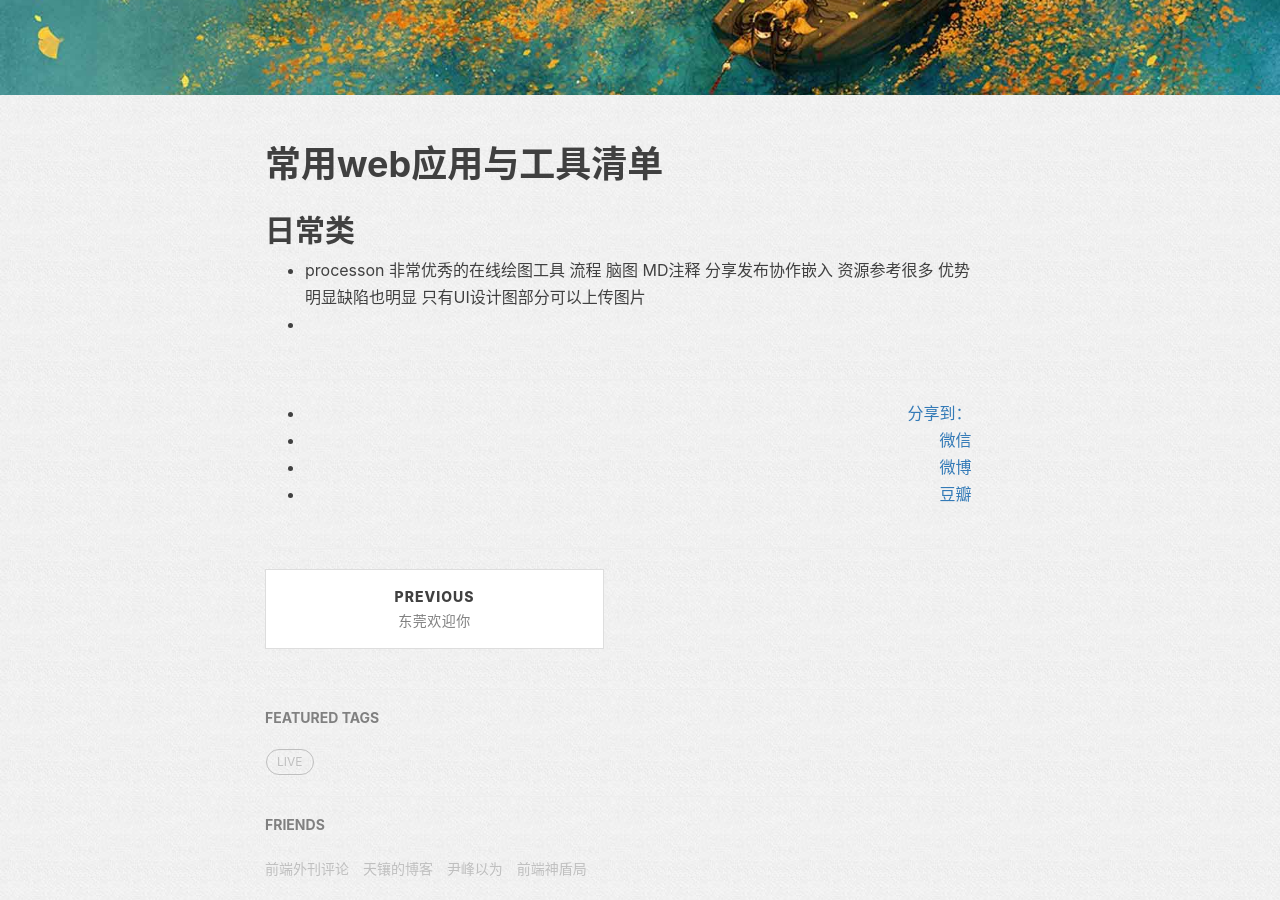
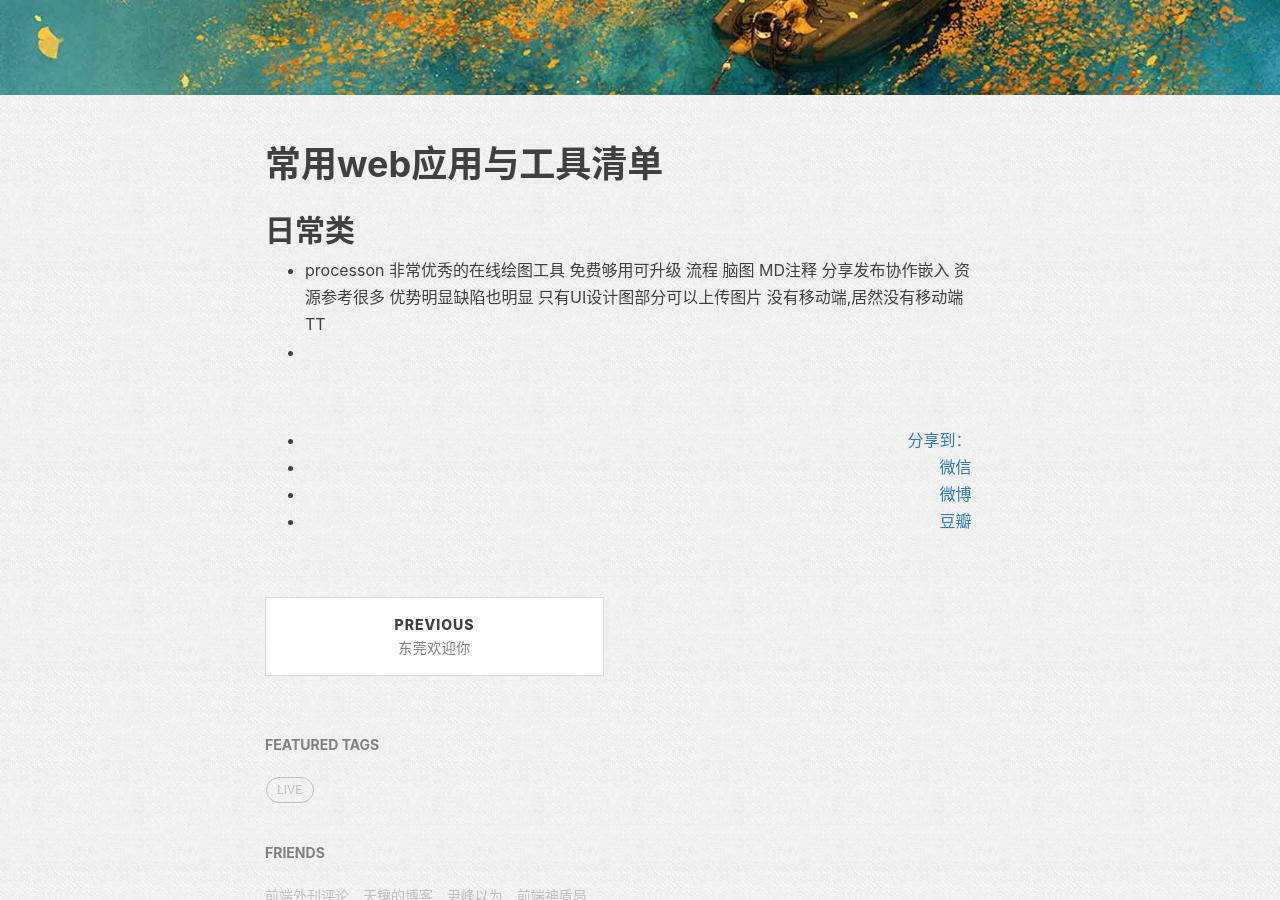
Before and after one commit to 2life/2life.github.io, a Jekyll site: the page built from _posts/2016-05-22-web-app-tool.md, in a window 1280 px wide and 900 px high, scrolled down 328 px. Built offline with Jekyll 4.4.1, drawn with Linux system fonts in a browser that asks for light colours; nearby versions of some CDN libraries; comment, search, counter and statistics services are not loaded.

Commit message:
[log]: Update post

```diff
--- a/_posts/2016-05-22-web-app-tool.md
+++ b/_posts/2016-05-22-web-app-tool.md
@@ -8,6 +8,9 @@ description: 常用web应用与工具清单
 ## 日常类
 
 *  processon
-		非常优秀的在线绘图工具 流程 脑图 MD注释 分享发布协作嵌入 资源参考很多
-		优势明显缺陷也明显 只有UI设计图部分可以上传图片
+		非常优秀的在线绘图工具 免费够用可升级
+		流程 脑图 MD注释 分享发布协作嵌入 资源参考很多
+		优势明显缺陷也明显
+		只有UI设计图部分可以上传图片
+		没有移动端,居然没有移动端 TT
 *
```
